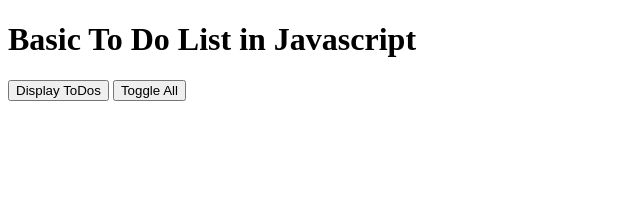
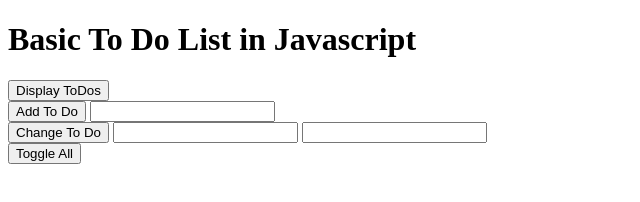
Before and after one commit to traciwilliams/basic-javascript-todo-list, a plain HTML site: page index.html in a window 1280 px wide. Shown: the whole page, without its empty margins (0-640 px from the left). Drawn offline with Linux system fonts and the light colour scheme.

Commit message:
buttonHandler object

```diff
--- a/index.html
+++ b/index.html
@@ -10,8 +10,26 @@
 
 
 
-<button id="displayToDosButton">Display ToDos</button>
-<button id="toggleAllButton">Toggle All</button>
+<button id="displayToDosButton" onclick="buttonHandlers.displayToDos()">Display ToDos</button>
+
+
+<div>
+	<button onclick="buttonHandlers.addToDo()">Add To Do</button>
+	<input id="addToDoTextInput" type="text">
+</div>
+
+
+<div>
+	<button onclick="buttonHandlers.changeToDo()">Change To Do</button>
+	<input id="changeToDoPositionInput" type="number">
+	<input id="changeToDoPositionText" type="text">
+</div>
+
+
+<button id="toggleAllButton" onclick="buttonHandlers.toggleAll()">Toggle All</button>
+
+
+
 
 
 
--- a/scripts/app.js
+++ b/scripts/app.js
@@ -127,15 +127,31 @@ var todoList = {
   };
 
 
+var buttonHandlers = {
+	displayToDos: function() {
+		todoList.displayToDos();
+	},
 
-var displayToDosButton = document.getElementById("displayToDosButton");
-var toggleAllButton = document.getElementById("toggleAllButton");
-console.log(toggleAllButton);
+	addToDo: function() {
+		var addToDoTextInput = document.getElementById("addToDoTextInput");
+		todoList.addToDo(addToDoTextInput.value);
+		addToDoTextInput.value = "";
+	},
 
-displayToDosButton.addEventListener("click", function() {
-	todoList.displayToDos();
-});
+	changeToDo: function() {
+		var changeToDoPositionInput = document.getElementById("changeToDoPositionInput");
+		var changeToDoPositionText = document.getElementById("changeToDoPositionText");
 
-toggleAllButton.addEventListener("click", function() {
-	todoList.toggleAll();
-})
+		todoList.changeToDo(changeToDoPositionInput.valueAsNumber,changeToDoPositionText.value);
+
+		changeToDoPositionInput.value = "";
+		changeToDoPositionText.value = "";
+	},
+
+
+
+	toggleAll: function() {
+		todoList.toggleAll();
+	}
+
+};
```
